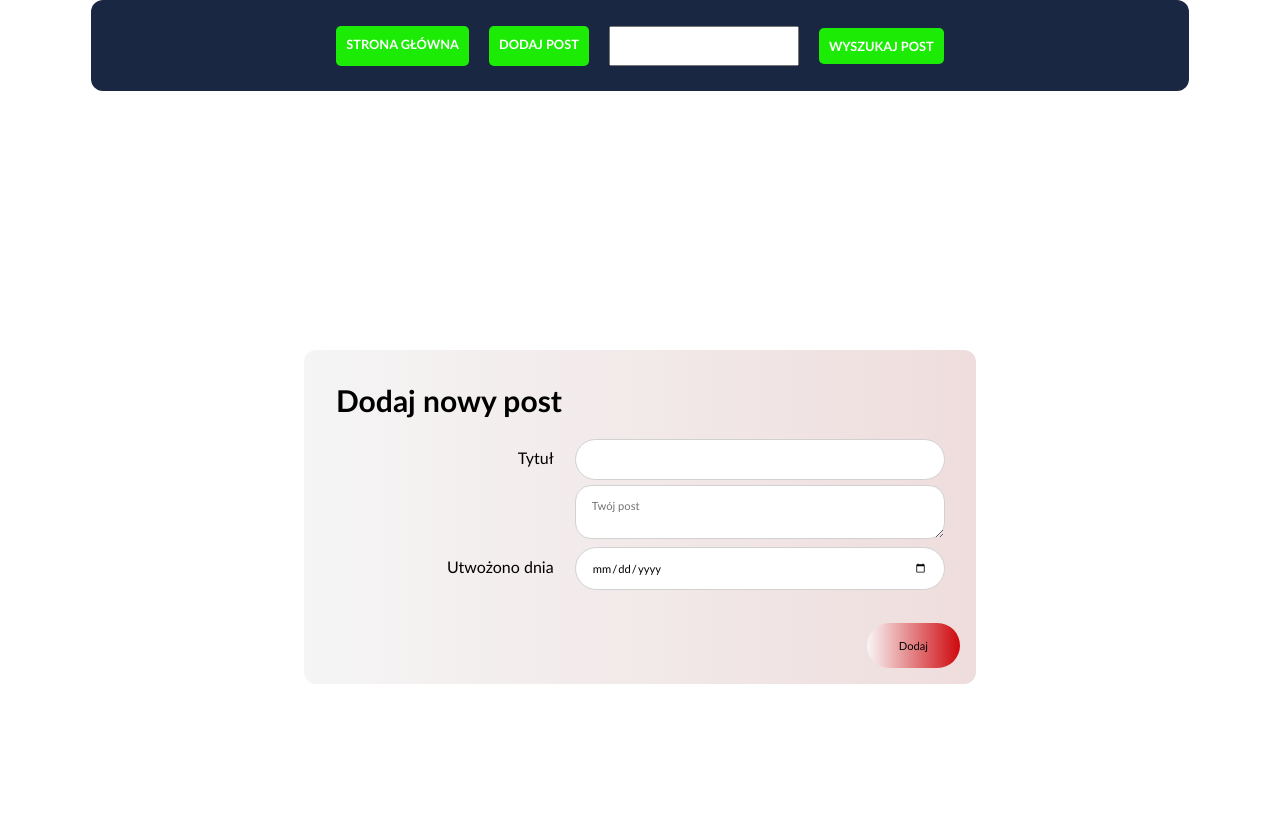
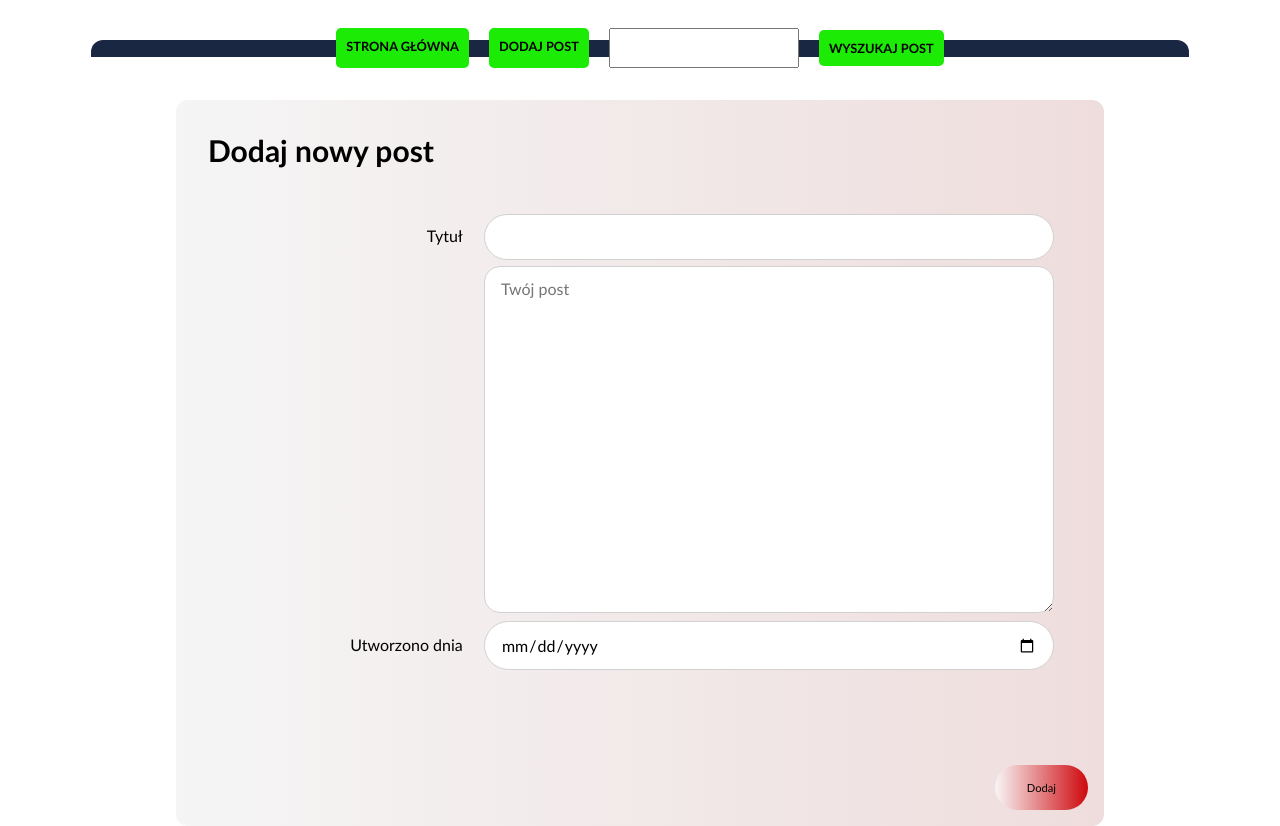
Before and after one commit to AdrWL/blog-app, a React (Create React App) app: page /add in a window 1280 px wide. Before the commit the page ends 800 px from the top, so only its background shows below. Built offline with nearby package versions, Linux system fonts and the light colour scheme.

Commit message:
Working with createpost

```diff
--- a/package.json
+++ b/package.json
@@ -10,6 +10,7 @@
     "@types/node": "^16.11.41",
     "@types/react": "^18.0.14",
     "@types/react-dom": "^18.0.5",
+    "axios": "^0.27.2",
     "react": "^18.2.0",
     "react-dom": "^18.2.0",
     "react-router-dom": "^6.3.0",
--- a/src/App.css
+++ b/src/App.css
@@ -1,41 +1,3 @@
 .App {
     text-align: center;
 }
-
-.nav_container {
-    display: grid;
-    grid-template-columns: repeat(14, 1fr);
-    grid-template-rows: repeat(14, 1fr);
-    height: 350px;
-    justify-content: center;
-}
-
-.nav_element {
-    height: 28%;
-    grid-area: 1 / 2 / 14 / 14;
-    display: flex;
-    justify-content: center;
-    border-radius: 12px;
-    background: rgb(26, 39, 67);
-    color: rgb(255, 255, 255);
-}
-
-.menu {
-    display: flex;
-    align-self: center;
-}
-
-.nav_list {
-    display: flex;
-    justify-content: space-around;
-    flex-direction: row;
-    text-align: center;
-    width: 100%;
-}
-
-.nav_list a {
-    text-decoration: none;
-    color: #ffffff;
-    padding: 10px;
-    margin: 10px;
-}
--- a/src/components/createpost/CreatePost.css
+++ b/src/components/createpost/CreatePost.css
@@ -3,7 +3,7 @@
     border-radius: 12px;
     background: linear-gradient(90deg, #f5f5f5, #efdddd);
     padding: 2vh;
-    width: 50%;
+    width: 70%;
 }
 
 .add-post-container {
@@ -19,13 +19,14 @@
 }
 
 #description {
+    height: 320px;
     width: 100%;
     border: .1rem solid #d1d1d1;
     border-radius: 1rem;
     margin-top: 0.2rem;
     padding: .8rem 1rem;
     place-self: center stretch;
-    font-size: 0.7rem;
+    font-size: 1rem;
 }
 
 .add-post-input {
@@ -33,7 +34,7 @@
 }
 
 .add-post-input td {
-    padding-left: 1.2rem;
+    padding-right: 1.2rem;
     text-align: right;
 }
 
@@ -48,7 +49,7 @@
     border-radius: 5rem;
     outline: none;
     border: .1rem solid #d1d1d1;
-    font-size: .7rem;
+    font-size: 1rem;
 }
 
 .add-post-btn {
--- a/src/components/createpost/CreatePost.tsx
+++ b/src/components/createpost/CreatePost.tsx
@@ -1,7 +1,23 @@
 import * as React from "react";
 import './CreatePost.css';
+import {useState} from "react";
+import Axios from 'axios';
 
 function CreatePost() {
+
+    const [title, setTitle] = useState('')
+    const [description, setDescription] = useState('')
+    const [createdAt, setCreatedAt] = useState('')
+
+    const createPost = () => {
+        Axios.post('http://localhost:3001/api/create', {
+            title: title,
+            description: description,
+            createdAt: createdAt,
+        });
+        console.log(createPost)
+    };
+
     return (
         <>
             <div className="add-post">
@@ -18,30 +34,49 @@ function CreatePost() {
                                         <label htmlFor="title">Tytuł</label>
                                     </td>
                                     <td>
-                                        <input id="title" type="text" required></input>
+                                        <input
+                                            id="title"
+                                            type="text"
+                                            onChange={e => setTitle(e.target.value)}
+                                            required>
+
+                                        </input>
                                     </td>
                                 </tr>
                                 <tr>
                                     <td>
-                                        <label htmlFor="description"></label>
+                                        <label htmlFor="description">
+                                        </label>
                                     </td>
                                     <td>
-                                    <textarea id="description" placeholder="Twój post" required></textarea>
+                                        <textarea
+                                            id="description"
+                                            placeholder="Twój post"
+                                            onChange={e => setDescription(e.target.value)}
+                                            required>
+                                        </textarea>
                                     </td>
                                 </tr>
                                 <tr>
                                     <td>
-                                        <label htmlFor="createdAt">Utwożono dnia</label>
+                                        <label htmlFor="createdAt">Utworzono dnia</label>
                                     </td>
                                     <td>
-                                        <input id="createdAt" type="date" placeholder="Twój e-mail*" name="email" required></input>
+                                        <input
+                                            id="createdAt"
+                                            type="date"
+                                            onChange={e => setCreatedAt(e.target.value)}
+                                            placeholder="Twój e-mail*"
+                                            name="email"
+                                            required>
+                                        </input>
                                     </td>
                                 </tr>
                                 </tbody>
                             </table>
                         </div>
                         <div className="add-post-btn">
-                            <button className="add-post-btn_click" type="submit">Dodaj</button>
+                            <button onClick={createPost} className="add-post-btn_click" type="submit">Dodaj</button>
                         </div>
                     </div>
                 </form>
```
Also changed, not shown: 1 other file (tests, documents, lock files or other folders).
